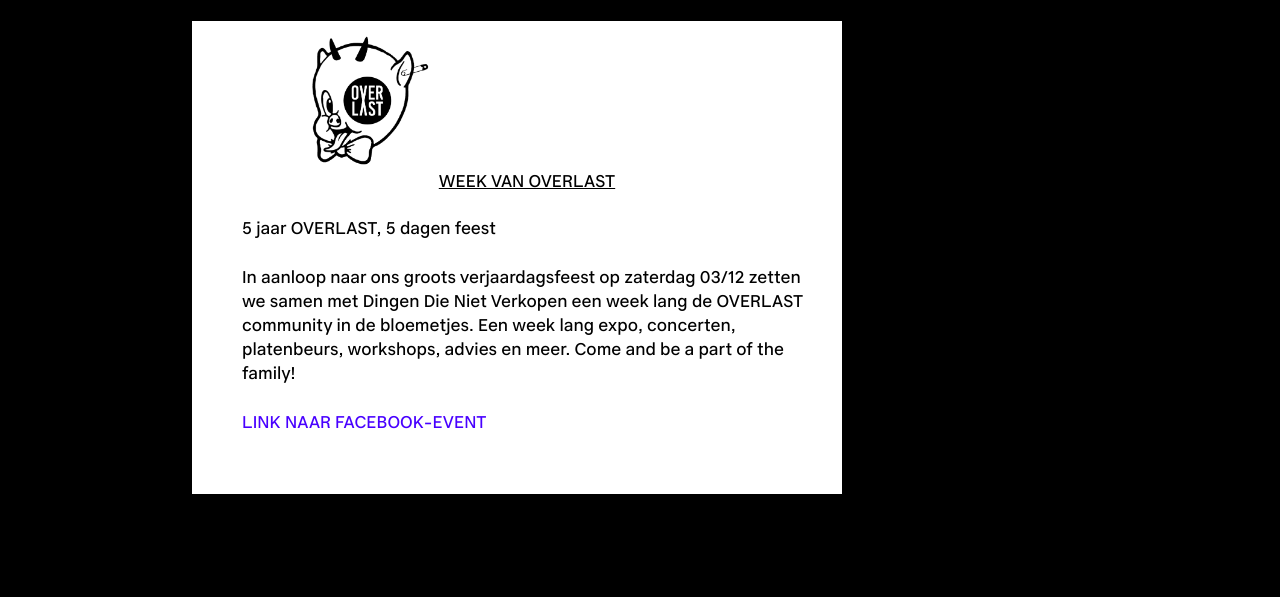
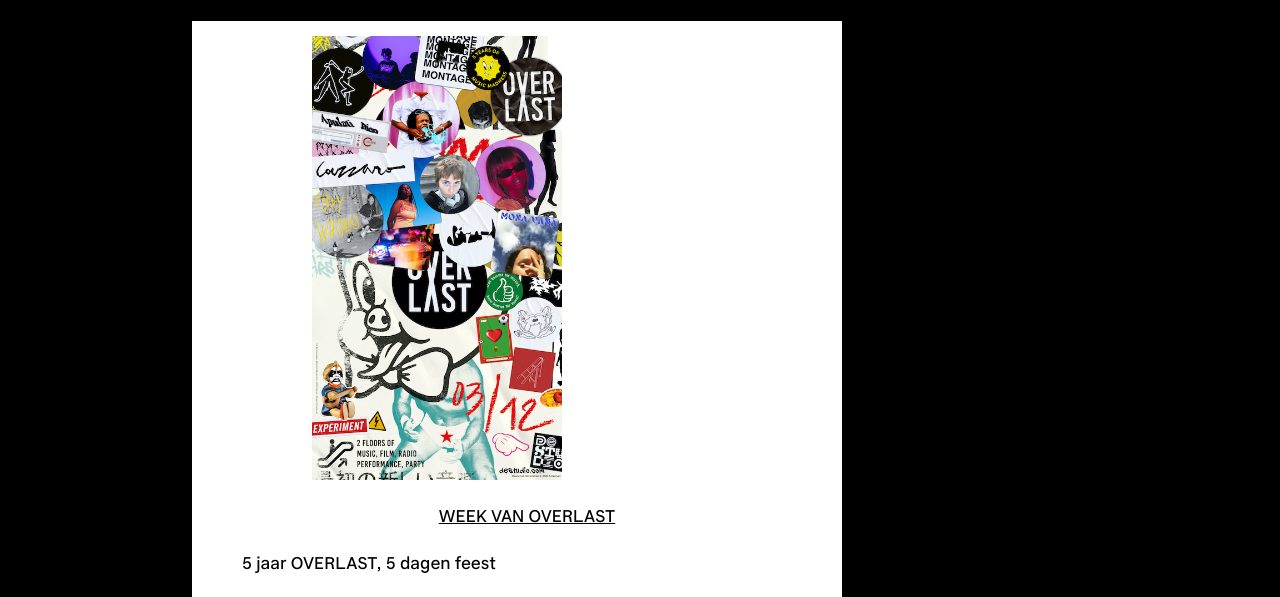
Before and after one commit to catospeltincx/OVERLAST, a plain HTML site: page events.html in a window 1280 px wide. Shown: the part 184-781 px from the top of the page. Drawn offline with Linux system fonts and the light colour scheme; files whose address does not match are found by name.

Commit message:
events added image

```diff
--- a/css/about.css
+++ b/css/about.css
@@ -87,6 +87,11 @@
 img.varken {
     width: 117px;
     padding: 15px 0 0 120px;
+}
+
+img.week {
+    width: 250px;
+    padding: 15px 0 20px 120px;
 }
 
 .text-wrap {
--- a/events.html
+++ b/events.html
@@ -39,7 +39,7 @@
     </header>
 
     <div class="text-wrap">
-      <img class="varken" src="src/geheim/varken-2.png" alt="" />
+      <img class="week" src="src/events/week.jpg" alt="" />
       <br>
       <div class="full-text">
         <p class="title">WEEK VAN OVERLAST </p>
```
Also changed, not shown: src/events/week.jpg (added), 1 other file.
